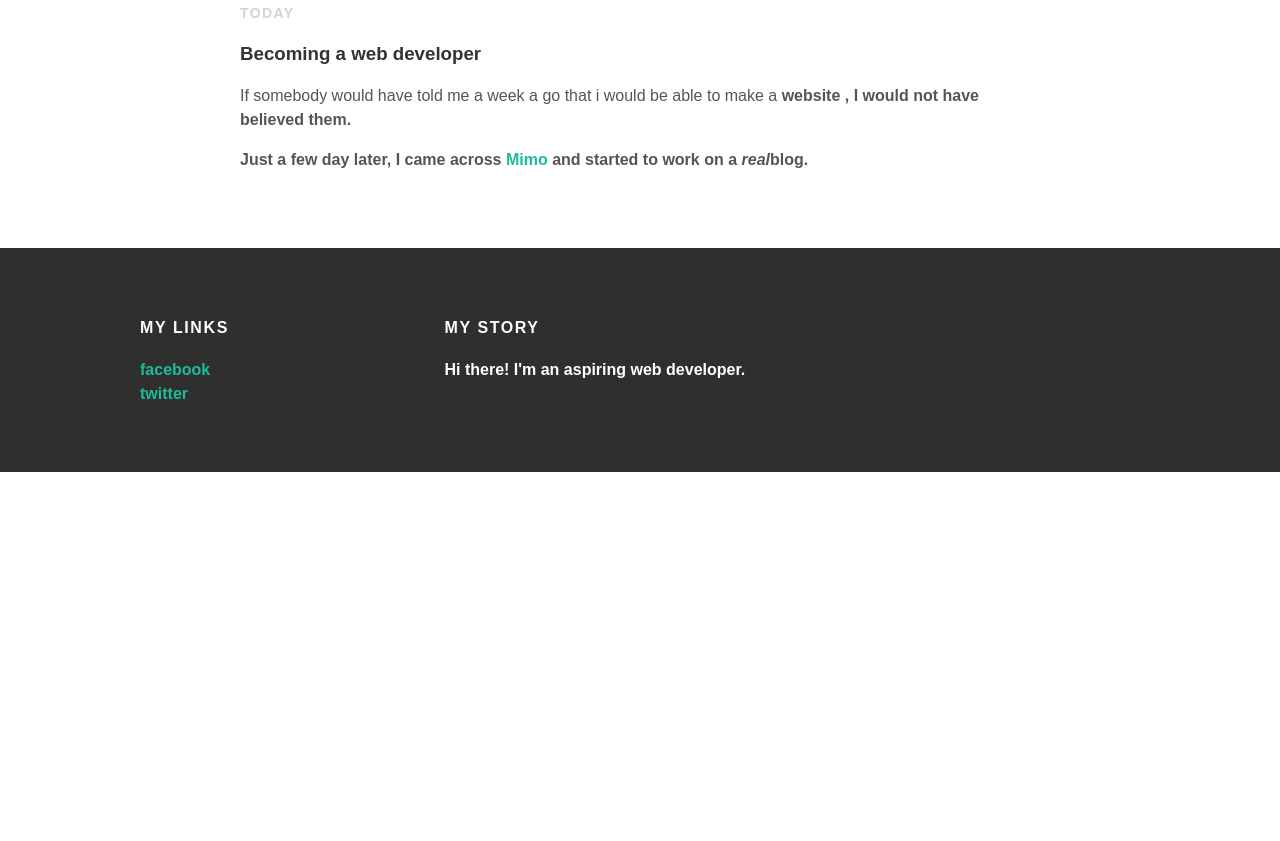
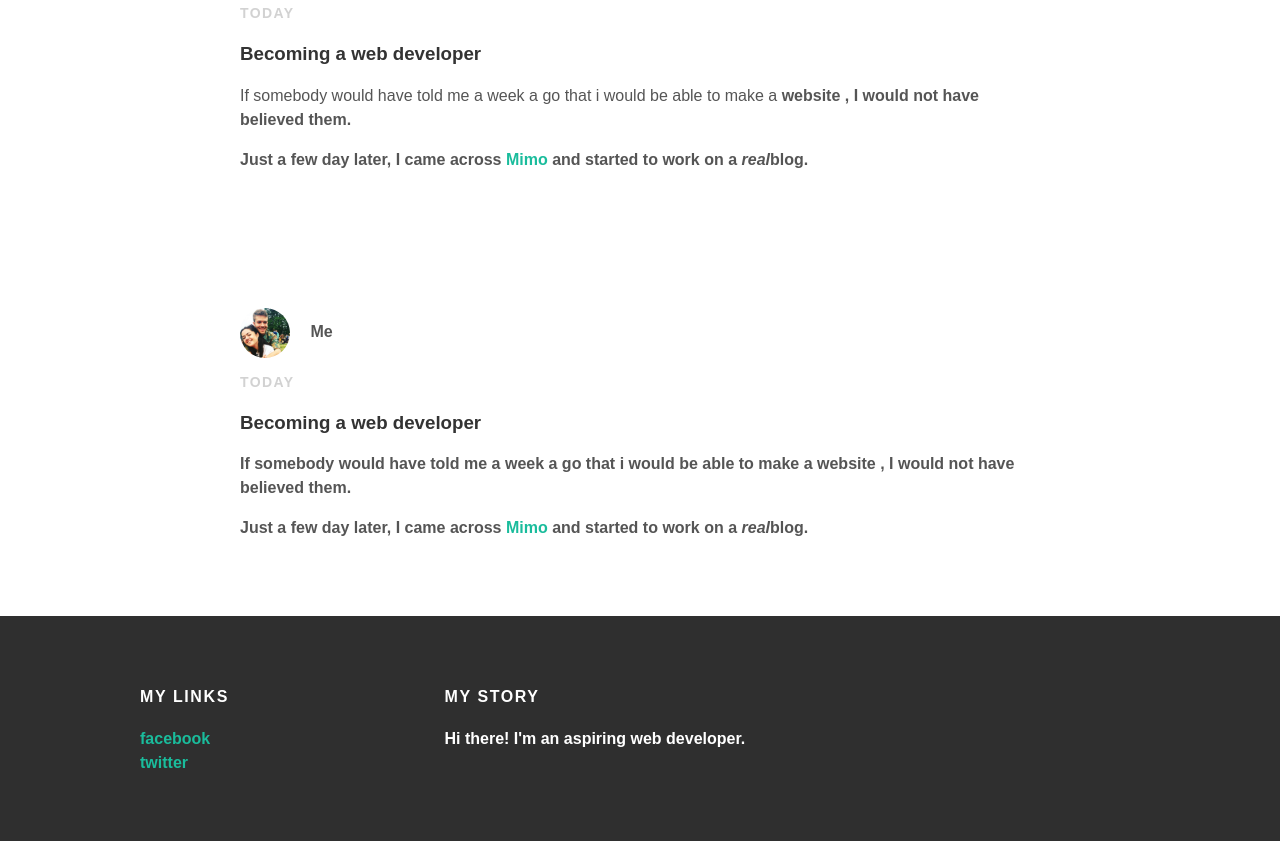
Before and after one commit to maxtoone1/.github.io, a plain HTML site: page index.html in a window 1280 px wide. Shown: the part 615-1456 px from the top of the page. Before the commit the page ends 1087 px from the top, so only its background shows below. Drawn offline with Linux system fonts and the light colour scheme.

Commit message:
Update index.html

```diff
--- a/index.html
+++ b/index.html
@@ -47,6 +47,20 @@ href="styles.css">
          <p>Just a few day later, I came across <a href="httlps://getmino.com">Mimo</a> and started to work on a <em>real</em>blog.</p>
     </div>
 </div>
+    <div class="post-container">
+  <div class="post">
+   <div class="post-author">
+     <img src="me.png.jpg">
+     <span>Me</span>
+   </div>
+  <p class="post-date"> Today </p>
+   <h3 class="post-title">Becoming a web developer</h3>
+       <div class="post-content">
+          <p>If somebody would have told me a week a go that i would be able to make a <strong>website<strong>
+          , I would not have believed them.</p>
+         <p>Just a few day later, I came across <a href="httlps://getmino.com">Mimo</a> and started to work on a <em>real</em>blog.</p>
+    </div>
+</div>
 </div>
 <div id="footer">
 <div class="container">
```
